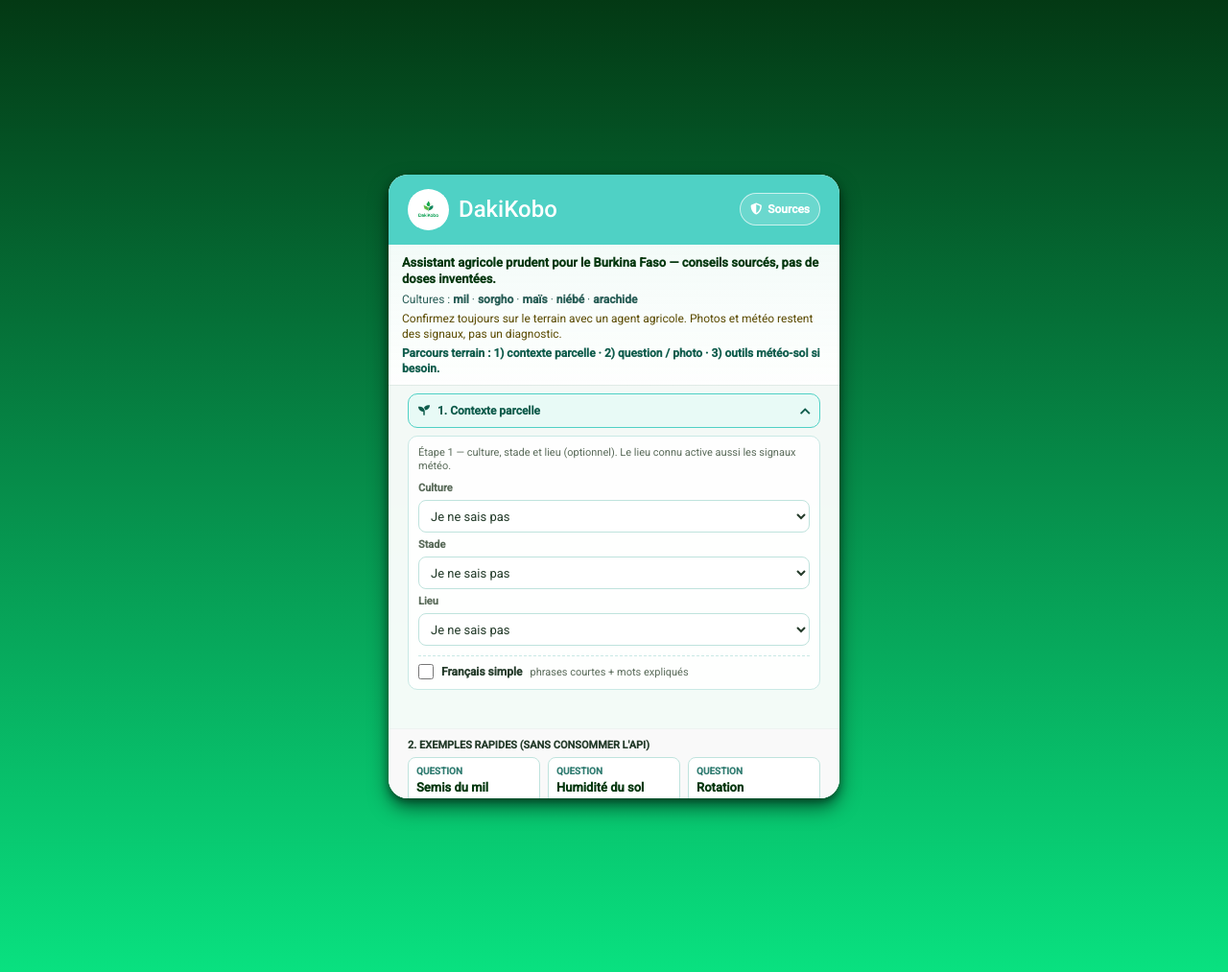
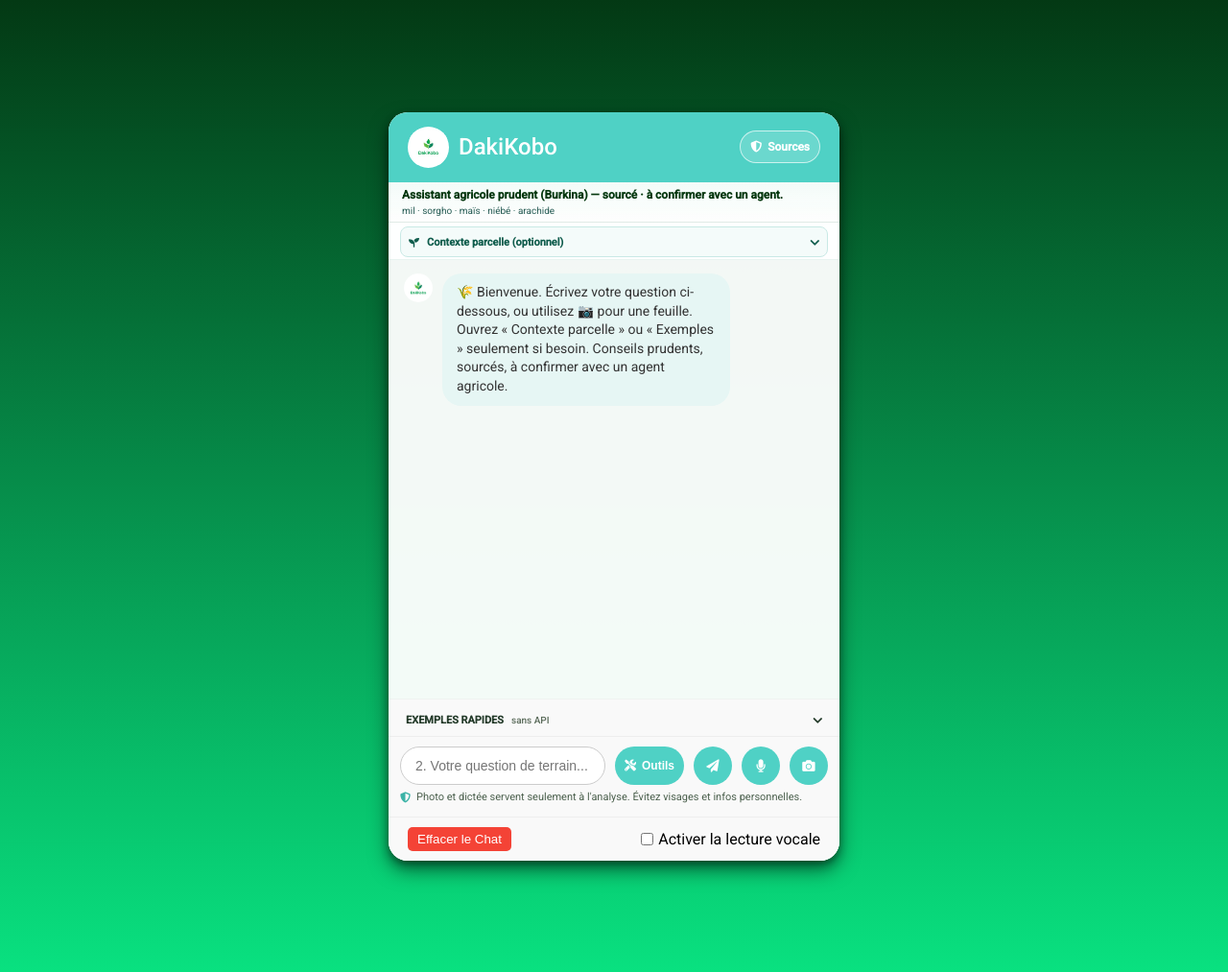
Before and after one commit to MORAWA-dev/dakikobo, a Flask app: page / in a window 1280 px wide. Shown: the whole page at 96% size. Run offline with Flask 3, Linux system fonts and the light colour scheme; some libraries are stand-ins or nearby versions.

Commit message:
Make chat UI chat-first: collapse context and examples
Free vertical space for conversation by starting with compact landing,
collapsed field context, and collapsed examples; examples scroll
horizontally when opened.

```diff
--- a/static/css/style.css
+++ b/static/css/style.css
@@ -19,7 +19,7 @@ body {
 .chat-container {
     width: 470px;
     max-width: 100%;
-    height: 650px;
+    height: min(780px, 100dvh);
     max-height: 100%;
     background-color: rgba(255, 255, 255, 0.9);
     border-radius: 20px;
@@ -172,16 +172,16 @@ body {
 .landing-strip {
     flex-shrink: 0;
     margin: 0;
-    padding: 10px 14px 8px;
+    padding: 6px 14px 5px;
     border-bottom: 1px solid rgba(4, 55, 14, 0.08);
     background: linear-gradient(180deg, #f3fbf8 0%, rgba(255, 255, 255, 0.92) 100%);
 }
 
 .landing-strip p {
-    margin: 0 0 4px;
+    margin: 0 0 2px;
     color: #1f3d2b;
-    font-size: 12px;
-    line-height: 1.35;
+    font-size: 11px;
+    line-height: 1.3;
 }
 
 .landing-strip p:last-child {
@@ -191,11 +191,13 @@ body {
 .landing-lead {
     color: #04370e !important;
     font-weight: 600;
-    font-size: 13px !important;
-}
-
-.landing-crops {
+    font-size: 12px !important;
+}
+
+.landing-crops,
+.landing-meta {
     color: #275c55 !important;
+    font-size: 10px !important;
 }
 
 .landing-safety {
@@ -208,9 +210,10 @@ body {
 }
 
 .chat-messages {
-    flex: 1;
+    flex: 1 1 auto;
+    min-height: 180px;
     overflow-y: auto;
-    padding: 20px;
+    padding: 14px 16px;
     display: flex;
     flex-direction: column;
 }
@@ -241,10 +244,11 @@ body {
 .chat-input {
     display: flex;
     flex-direction: column;
-    gap: 7px;
-    padding: 20px;
+    gap: 6px;
+    padding: 10px 12px 12px;
     background-color: #f9f9f9;
     border-top: 1px solid #eee;
+    flex-shrink: 0;
 }
 
 #chatbot-form-btn,
@@ -938,7 +942,10 @@ body {
 /* Optional field context for text questions */
 .field-context-panel {
     flex-shrink: 0;
-    padding: 8px 20px 0;
+    margin: 0;
+    padding: 4px 12px 2px;
+    border-bottom: 1px solid #e8f3f0;
+    background: rgba(255, 255, 255, 0.96);
     order: 0;
 }
 
@@ -957,16 +964,16 @@ body {
     align-items: center;
     gap: 8px;
     width: 100%;
-    min-height: 36px;
+    min-height: 32px;
     border: 1px solid #c9e9e5;
-    border-radius: 10px;
+    border-radius: 8px;
     background: #f4fbfa;
     color: #0f5c4c;
     cursor: pointer;
     font-family: inherit;
-    font-size: 12px;
-    font-weight: 700;
-    padding: 6px 10px;
+    font-size: 11px;
+    font-weight: 700;
+    padding: 5px 8px;
     text-align: left;
 }
 
@@ -1049,9 +1056,59 @@ body {
 }
 
 .examples-panel {
+    flex-shrink: 0;
     background-color: #f9f9f9;
     border-top: 1px solid #eef3f1;
-    padding: 10px 20px 0;
+    padding: 4px 12px 0;
+}
+
+.examples-toggle {
+    display: flex;
+    align-items: center;
+    gap: 8px;
+    width: 100%;
+    min-height: 34px;
+    margin: 0;
+    border: 0;
+    border-radius: 8px;
+    background: transparent;
+    color: #243b2a;
+    cursor: pointer;
+    font-family: inherit;
+    font-size: 11px;
+    font-weight: 700;
+    text-transform: uppercase;
+    padding: 4px 6px;
+    text-align: left;
+}
+
+.examples-toggle:hover {
+    background: rgba(79, 209, 197, 0.12);
+}
+
+.examples-toggle-hint {
+    color: #5a6b5a;
+    font-size: 10px;
+    font-weight: 500;
+    text-transform: none;
+}
+
+.examples-chevron {
+    margin-left: auto;
+    font-size: 11px;
+    transition: transform 0.15s ease;
+}
+
+.examples-toggle[aria-expanded="true"] .examples-chevron {
+    transform: rotate(180deg);
+}
+
+.examples-list-wrap {
+    padding-bottom: 6px;
+}
+
+.examples-list-wrap[hidden] {
+    display: none !important;
 }
 
 .examples-heading {
@@ -1064,20 +1121,21 @@ body {
 
 .examples-list {
     display: flex;
-    flex-wrap: wrap;
+    flex-wrap: nowrap;
     gap: 8px;
-    max-height: 168px;
-    overflow-x: hidden;
-    overflow-y: auto;
+    max-height: none;
+    overflow-x: auto;
+    overflow-y: hidden;
     padding-bottom: 8px;
     -webkit-overflow-scrolling: touch;
+    scrollbar-width: thin;
 }
 
 .example-card {
-    flex: 1 1 126px;
-    min-height: 54px;
-    min-width: 120px;
-    max-width: 180px;
+    flex: 0 0 132px;
+    min-height: 52px;
+    min-width: 132px;
+    max-width: 150px;
     background-color: #ffffff;
     border: 1px solid #bfe3dd;
     border-radius: 8px;
--- a/static/js/index.js
+++ b/static/js/index.js
@@ -1128,19 +1128,23 @@ $(function() {
     $('#fieldCrop').on('change', function() {
         syncToolsFromFieldLocation();
         saveFieldContextToStorage();
+        updateFieldContextToggleLabel();
     });
 
     $('#fieldStage').on('change', function() {
         saveFieldContextToStorage();
+        updateFieldContextToggleLabel();
     });
 
     $('#fieldLocationCustom').on('change input', function() {
         saveFieldContextToStorage();
+        updateFieldContextToggleLabel();
     });
 
     $('#simpleFrenchToggle').on('change', function() {
         applyCropLabels(_cropLabelCache || []);
         saveFieldContextToStorage();
+        updateFieldContextToggleLabel();
     });
 
     function fieldContextLabel(ctx) {
@@ -1168,10 +1172,44 @@ $(function() {
         }
         $fields.prop('hidden', !open);
         $toggle.attr('aria-expanded', open ? 'true' : 'false');
+        updateFieldContextToggleLabel();
+    }
+
+    function updateFieldContextToggleLabel() {
+        var $label = $('#fieldContextToggleLabel');
+        if (!$label.length) {
+            return;
+        }
+        var open = $('#fieldContextToggle').attr('aria-expanded') === 'true';
+        if (open) {
+            $label.text('Contexte parcelle');
+            return;
+        }
+        var ctx = getFieldContext();
+        var summary = fieldContextLabel(ctx);
+        if (summary) {
+            $label.text(summary.length > 42 ? summary.slice(0, 40) + '…' : summary);
+        } else {
+            $label.text('Contexte parcelle (optionnel)');
+        }
+    }
+
+    function setExamplesOpen(open) {
+        var $wrap = $('#examplesListWrap');
+        var $toggle = $('#examplesToggle');
+        if (!$wrap.length || !$toggle.length) {
+            return;
+        }
+        $wrap.prop('hidden', !open);
+        $toggle.attr('aria-expanded', open ? 'true' : 'false');
     }
 
     $('#fieldContextToggle').on('click', function() {
         setFieldContextOpen($('#fieldContextFields').prop('hidden'));
+    });
+
+    $('#examplesToggle').on('click', function() {
+        setExamplesOpen($('#examplesListWrap').prop('hidden'));
     });
 
     function sendMessage() {
@@ -1422,10 +1460,12 @@ $(function() {
     });
 
     // Welcome message (French — primary language for Burkina Faso farmers)
-    // Field workflow: keep parcelle context visible by default.
-    setFieldContextOpen(true);
+    // Keep chat first: context + examples collapsed by default (more space to talk).
     loadFieldContextFromStorage();
+    setFieldContextOpen(false);
+    setExamplesOpen(false);
     syncToolsFromFieldLocation();
+    updateFieldContextToggleLabel();
 
     // Optional French labels from /crop-labels (local-language slots stay unused).
     function applyCropLabels(crops) {
@@ -1464,7 +1504,7 @@ $(function() {
             // Keep hardcoded French options in the template.
         });
 
-    var welcomeMessage = "🌾 Bienvenue à DakiKobo. Parcours terrain : (1) contexte parcelle (mémorisé sur cet appareil), (2) question / photo ou un exemple, (3) Outils météo-sol si besoin. Conseils prudents, sourcés, à confirmer avec un agent agricole.";
+    var welcomeMessage = "🌾 Bienvenue. Écrivez votre question ci-dessous, ou utilisez 📷 pour une feuille. Ouvrez « Contexte parcelle » ou « Exemples » seulement si besoin. Conseils prudents, sourcés, à confirmer avec un agent agricole.";
 
     $('#chatbot-form-btn-clear').click(function(e) {
         e.preventDefault();
--- a/templates/index.html
+++ b/templates/index.html
@@ -130,35 +130,27 @@
       </div>
       <div class="landing-strip" id="landingStrip" aria-label="Présentation DakiKobo">
         <p class="landing-lead">
-          Assistant agricole prudent pour le Burkina Faso — conseils sourcés,
-          pas de doses inventées.
+          Assistant agricole prudent (Burkina) — sourcé · à confirmer avec un agent.
         </p>
-        <p class="landing-crops">
-          Cultures : <strong>mil</strong> · <strong>sorgho</strong> ·
-          <strong>maïs</strong> · <strong>niébé</strong> ·
-          <strong>arachide</strong>
+        <p class="landing-crops landing-meta">
+          mil · sorgho · maïs · niébé · arachide
         </p>
-        <p class="landing-safety">
-          Confirmez toujours sur le terrain avec un agent agricole. Photos et
-          météo restent des signaux, pas un diagnostic.
-        </p>
-        <p class="landing-cta">Parcours terrain : <strong>1)</strong> contexte parcelle · <strong>2)</strong> question / photo · <strong>3)</strong> outils météo-sol si besoin.</p>
       </div>
       <div class="field-context-panel" id="fieldContextPanel" aria-label="Contexte parcelle">
         <button
           type="button"
           id="fieldContextToggle"
           class="field-context-toggle"
-          aria-expanded="true"
+          aria-expanded="false"
           aria-controls="fieldContextFields"
         >
           <i class="fas fa-seedling" aria-hidden="true"></i>
-          <span>1. Contexte parcelle</span>
+          <span id="fieldContextToggleLabel">Contexte parcelle (optionnel)</span>
           <i class="fas fa-chevron-down field-context-chevron" aria-hidden="true"></i>
         </button>
-        <div class="field-context-fields" id="fieldContextFields">
+        <div class="field-context-fields" id="fieldContextFields" hidden>
           <p class="field-context-hint">
-            Étape 1 — culture, stade et lieu (optionnel). Le lieu connu active aussi les signaux météo.
+            Culture, stade et lieu (optionnel). Le lieu connu active aussi la météo.
           </p>
           <div class="field-context-grid">
             <label class="field-context-label" for="fieldCrop">Culture</label>
@@ -218,7 +210,18 @@
         <!-- Messages will be appended here -->
       </div>
       <div class="examples-panel" id="examplesPanel" aria-label="Exemples">
-        <div class="examples-heading">2. Exemples rapides (sans consommer l'API)</div>
+        <button
+          type="button"
+          id="examplesToggle"
+          class="examples-toggle"
+          aria-expanded="false"
+          aria-controls="examplesListWrap"
+        >
+          <span>Exemples rapides</span>
+          <span class="examples-toggle-hint">sans API</span>
+          <i class="fas fa-chevron-down examples-chevron" aria-hidden="true"></i>
+        </button>
+        <div class="examples-list-wrap" id="examplesListWrap" hidden>
         <div class="examples-list" id="examplesList" role="list">
           <button
             type="button"
@@ -300,6 +303,7 @@
             <span class="example-title">Feuille de maïs</span>
             <span class="example-text">Carte de dépistage</span>
           </button>
+        </div>
         </div>
       </div>
       <div class="tools-drawer" id="toolsDrawer" hidden>
```
Also changed, not shown: tests/test_frontend_assets.py (+9 -5 lines).
